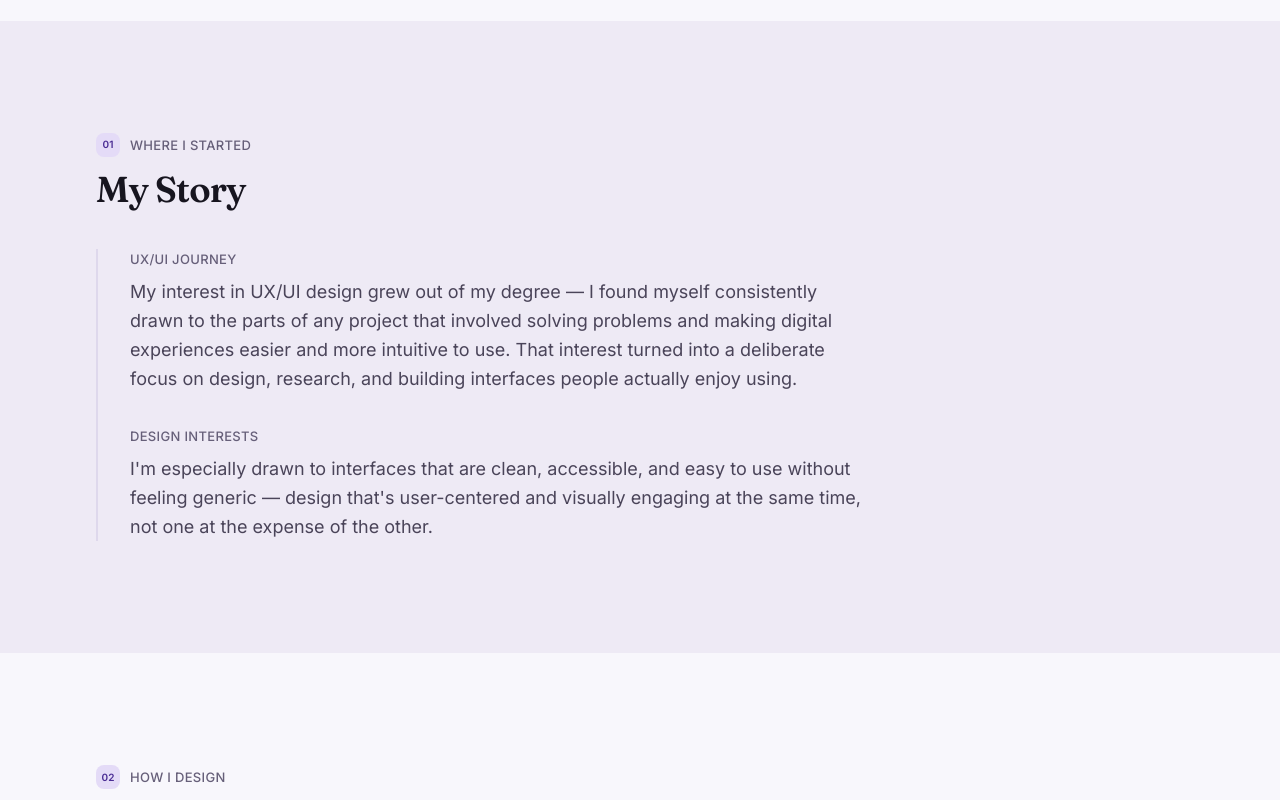
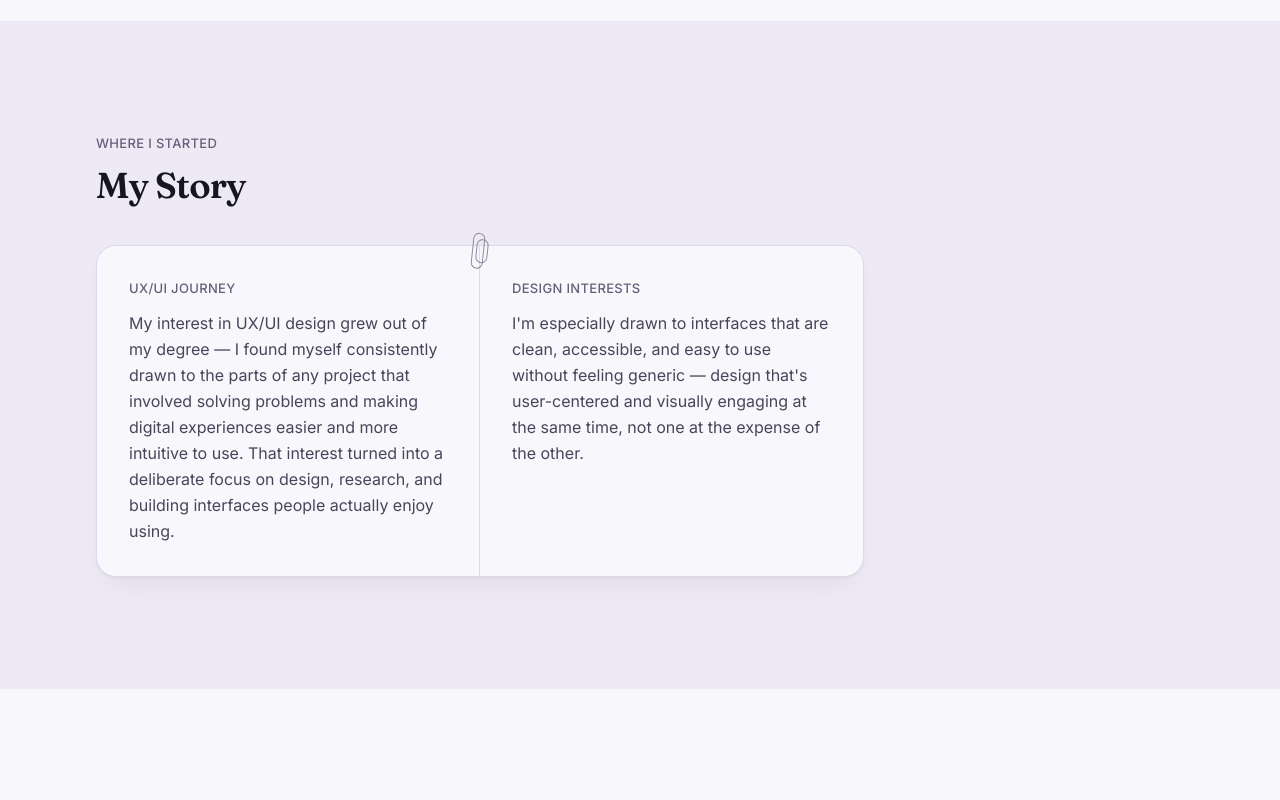
Before and after one commit to antoniaafx/antoniaafx.github.io, a React (Vite) app: page /about in a window 1280 px wide. Shown: the part 780-1580 px from the top of the page. Built offline with nearby package versions, Linux system fonts and the light colour scheme.

Commit message:
ABOUT PAGE

```diff
--- a/src/components/AboutBackground.jsx
+++ b/src/components/AboutBackground.jsx
@@ -16,22 +16,37 @@ const BLOCKS = [
   },
 ]
 
-// Deliberately not a card grid, unlike every other section on this page —
-// this is a personal narrative, not a set of parallel/enumerable items, so
-// it reads as continuous prose instead. The left rule (the same device a
-// notebook's margin line or a pulled quote would use) is what visually
-// marks it as "chapter one" of the story rather than another box.
+// A two-page spread, not a card grid and not sticky notes — deliberately.
+// Sticky notes would add a sixth container/card style to a page that
+// already leans on them everywhere else (Philosophy, Skills, Timeline,
+// Contact), and they suit short scattered fragments better than two full
+// paragraphs. A spread is a layout device, not a container one: one panel,
+// a single center gutter standing in for a book's fold, each side a
+// natural home for one paragraph — and it reads as visually distinct from
+// every grid-of-cards section around it, which is the rhythm break this
+// page needed most. Kept deliberately modern, not skeuomorphic: no paper
+// texture or color, just a hairline divider and page-margin padding. The
+// one physical touch is a small paper clip (the same device already used
+// on the homepage's featured project cards) pinning the two pages
+// together at the seam.
 function AboutBackground() {
   return (
     <Section background="muted">
-      <SectionTitle chapter="01" eyebrow="Where I Started" title="My Story" />
-      <div className="mt-10 max-w-3xl space-y-8 border-l-2 border-line pl-6 sm:pl-8">
-        {BLOCKS.map((block) => (
-          <div key={block.label}>
-            <p className="text-caption font-medium uppercase tracking-wide text-ink-muted">{block.label}</p>
-            <p className="mt-2 text-lg leading-relaxed text-ink-soft">{block.text}</p>
-          </div>
-        ))}
+      <SectionTitle eyebrow="Where I Started" title="My Story" />
+      <div className="relative mt-10 max-w-3xl">
+        <span aria-hidden="true" className="absolute -top-3 left-1/2 z-10 h-9 w-4 -translate-x-1/2 rotate-6">
+          <span className="absolute inset-x-0 top-0 h-9 w-3 rounded-full border-[1.5px] border-ink-muted/70" />
+          <span className="absolute left-1 top-1.5 h-6 w-3 rounded-full border-[1.5px] border-ink-muted/70" />
+        </span>
+
+        <div className="grid divide-y divide-line overflow-hidden rounded-panel border border-line bg-paper shadow-soft sm:grid-cols-2 sm:divide-x sm:divide-y-0">
+          {BLOCKS.map((block) => (
+            <div key={block.label} className="p-6 sm:p-8">
+              <p className="text-caption font-medium uppercase tracking-wide text-ink-muted">{block.label}</p>
+              <p className="mt-3 leading-relaxed text-ink-soft">{block.text}</p>
+            </div>
+          ))}
+        </div>
       </div>
     </Section>
   )
--- a/src/components/AboutContact.jsx
+++ b/src/components/AboutContact.jsx
@@ -17,7 +17,6 @@ function AboutContact() {
   return (
     <Section id="resume" background="muted">
       <SectionTitle
-        chapter="04"
         eyebrow="Where I'm Going"
         title="Let's build something great together."
         subtitle="I'm currently looking for UX/UI internship and junior design opportunities. If my work looks like a fit, I'd love to hear from you."
@@ -30,10 +29,25 @@ function AboutContact() {
       <div className="mt-10 max-w-2xl">
         <ContactOptions />
       </div>
-      <div className="mt-10 max-w-2xl">
-        <p className="text-caption font-medium uppercase tracking-wide text-ink-muted">Or send a message directly</p>
-        <div className="mt-4">
-          <ContactForm />
+      {/* The form's own container, not just the field styling, is what
+          used to make it read as a bolted-on web form — it just sat
+          there, unrelated to anything else on the page. Framing it as a
+          pinned page (same washi-tape device as the hero portrait, a
+          different physical touch than My Story's paper clip so the two
+          don't repeat) makes it read as the notebook's actual last page,
+          not a form appended after the notebook ends. */}
+      <div className="relative mt-12 max-w-2xl">
+        <span
+          aria-hidden="true"
+          className="absolute -top-2.5 left-1/2 h-5 w-16 -translate-x-1/2 -rotate-2 bg-line/80 shadow-soft"
+        />
+        <div className="rounded-panel border border-line bg-paper p-6 shadow-soft sm:p-8">
+          <p className="text-caption font-medium uppercase tracking-wide text-ink-muted">
+            The last page — leave me a note
+          </p>
+          <div className="mt-4">
+            <ContactForm />
+          </div>
         </div>
       </div>
     </Section>
--- a/src/components/AboutHero.jsx
+++ b/src/components/AboutHero.jsx
@@ -33,7 +33,7 @@ function AboutHero() {
           </motion.p>
 
           <motion.div {...itemMotion} className="mt-8">
-            <Button href="/Antonia_Afxentiou_CV.pdf" download variant="secondary" size="md">
+            <Button href="/Antonia_Afxentiou_CV.pdf" download variant="primary" size="md">
               Download Resume
             </Button>
           </motion.div>
--- a/src/components/AboutPhilosophy.jsx
+++ b/src/components/AboutPhilosophy.jsx
@@ -24,7 +24,7 @@ const BLOCKS = [
 function AboutPhilosophy() {
   return (
     <Section>
-      <SectionTitle chapter="02" eyebrow="How I Design" title="Design philosophy" />
+      <SectionTitle eyebrow="How I Design" title="Design philosophy" />
       <div className="mt-10 grid gap-6 sm:grid-cols-3">
         {BLOCKS.map((block, index) => (
           <div key={block.label} className="rounded-panel border border-line p-6">
--- a/src/components/ExperienceTimeline.jsx
+++ b/src/components/ExperienceTimeline.jsx
@@ -72,7 +72,6 @@ function ExperienceTimeline() {
   return (
     <Section>
       <SectionTitle
-        chapter="03"
         eyebrow="What I Learned"
         title="Experience & education"
         subtitle="A snapshot of my design journey so far — expand any entry for the full detail."
--- a/src/components/SectionTitle.jsx
+++ b/src/components/SectionTitle.jsx
@@ -4,29 +4,14 @@
 // elsewhere (Hero, CaseHero, AboutHero), just centralized here since
 // multiple sections on one page need it. Every other caller is unaffected.
 //
-// `chapter` is optional on top of that — a small numbered tile (same
-// visual device as SkillBadge's index tiles) that only makes sense next to
-// an eyebrow that's actually one stage of a longer story, e.g. About's
-// "Where I Started" / "How I Design" / "What I Learned" / "Where I'm
-// Going" arc. It turns four sections that already had this structure in
-// their copy into something a visitor can actually see and track while
-// scrolling, instead of four section headings that read as unrelated.
-function SectionTitle({ eyebrow, chapter, title, subtitle }) {
+// A numbered "chapter" tile used to sit next to the eyebrow here — removed
+// deliberately. It read as an arbitrary label rather than a real chapter
+// marker; the story's sequence is carried by each section's own distinct
+// treatment and by spacing/typography instead, not a counter.
+function SectionTitle({ eyebrow, title, subtitle }) {
   return (
     <div className="max-w-2xl">
-      {eyebrow && (
-        <div className="flex items-center gap-2.5">
-          {chapter && (
-            <span
-              aria-hidden="true"
-              className="flex h-6 w-6 shrink-0 items-center justify-center rounded-control bg-accent-soft text-[0.625rem] font-semibold text-accent-dark"
-            >
-              {chapter}
-            </span>
-          )}
-          <p className="text-caption font-medium uppercase tracking-wide text-ink-muted">{eyebrow}</p>
-        </div>
-      )}
+      {eyebrow && <p className="text-caption font-medium uppercase tracking-wide text-ink-muted">{eyebrow}</p>}
       <h2 className={eyebrow ? 'mt-3 text-display-sm' : 'text-display-sm'}>{title}</h2>
       {subtitle && <p className="mt-3 text-lg text-ink-soft">{subtitle}</p>}
     </div>
--- a/src/data/experience.js
+++ b/src/data/experience.js
@@ -7,13 +7,12 @@ export const experience = [
     id: 'air-balloon-internship',
     title: 'Air Balloon Digital Studio',
     role: 'UX Researcher & UI/UX Designer Intern',
-    dates: 'Placeholder — add internship dates',
+    dates: 'May 2026 — July 2026',
     responsibilities: [
       'Conducted competitor analysis and user research to inform design decisions',
       'Collaborated with designers on UX improvements',
       'Created wireframes and high-fidelity prototypes',
       'Designed responsive interfaces and built reusable UI components and visual systems',
-      'Supported SEO and digital marketing research, social media planning, and content analysis',
     ],
     achievements: [],
   },
@@ -21,7 +20,7 @@ export const experience = [
     id: 'keg-and-barrel-project',
     title: 'Keg & Barrel Website',
     role: 'Self-directed freelance project',
-    dates: '9 weeks · Placeholder — add year',
+    dates: '9 weeks · June 2026 — July 2026',
     responsibilities: [
       'Led the project solo — research, wireframing, UI design, and prototyping',
       'Designed and built a responsive website from scratch, deployed live on Vercel',
@@ -43,7 +42,7 @@ export const education = [
     id: 'bachelors-degree',
     degree: "Bachelor's Degree in Communications and Internet Studies",
     institution: 'Cyprus University of Technology',
-    dates: '2023 – Present',
+    dates: 'September 2023 – Present',
     courses: ['Human-Centered Design', 'Human-Computer Interaction'],
   },
 ]
--- a/src/index.css
+++ b/src/index.css
@@ -66,19 +66,23 @@
   --color-accent-dark: #4a2c94;
 
   /* sage — UX process and human understanding: research sections, journey/
-     timeline elements, supporting highlights. Full-strength as given, used
-     for fills (project tags) paired with --color-sage-dark text. Skill
-     badges deliberately do NOT use sage — skills are a purple/interactive
-     surface, not a process indicator. */
-  --color-sage: #7faf8a;
+     timeline elements, supporting highlights. Used for fills (project
+     tags) paired with --color-sage-dark text. Skill badges deliberately do
+     NOT use sage — skills are a purple/interactive surface, not a process
+     indicator. Shifted cooler (~105°→~165° hue, an olive-forest toward a
+     blue-green/teal-forest) at the same muted saturation and depth as
+     before — this palette's neutrals are explicitly "cool, violet-tinted...
+     not warm brown" (see ink/paper above), and the old sage was the one
+     warm-leaning hue in an otherwise cool system. */
+  --color-sage: #6fa99b;
   /* The one small indicator color — timeline markers, bullet points, any
      small process/status mark. Deliberately used here instead of the
      lighter --color-sage: small marks read clearer and more confident at
-     this depth ("improves hierarchy and visibility"), and it's the
-     text-safe partner for --color-sage fills (5.0:1) with a lot of margin
-     everywhere else (11.8:1 on --color-paper). No separate pale "soft"
-     tier — --color-sage is already light enough to be the fill itself. */
-  --color-sage-dark: #24391d;
+     this depth, and it's the text-safe partner for --color-sage fills
+     (4.9:1) with a lot of margin everywhere else (12.4:1 on --color-paper,
+     11.1:1 on --color-paper-muted). No separate pale "soft" tier —
+     --color-sage is already light enough to be the fill itself. */
+  --color-sage-dark: #1b352c;
 
   /* brown — extremely limited: one small paper/workspace-inspired detail
      (a bar in the homepage hero's decorative graphic), nothing else. Never
```
Also changed, not shown: src/components/ContactForm.jsx (+22 -5 lines), src/assets/images/projects/keg-and-barrel/hero.webp.png (added), 1 other file (tests, documents, lock files or other folders).
